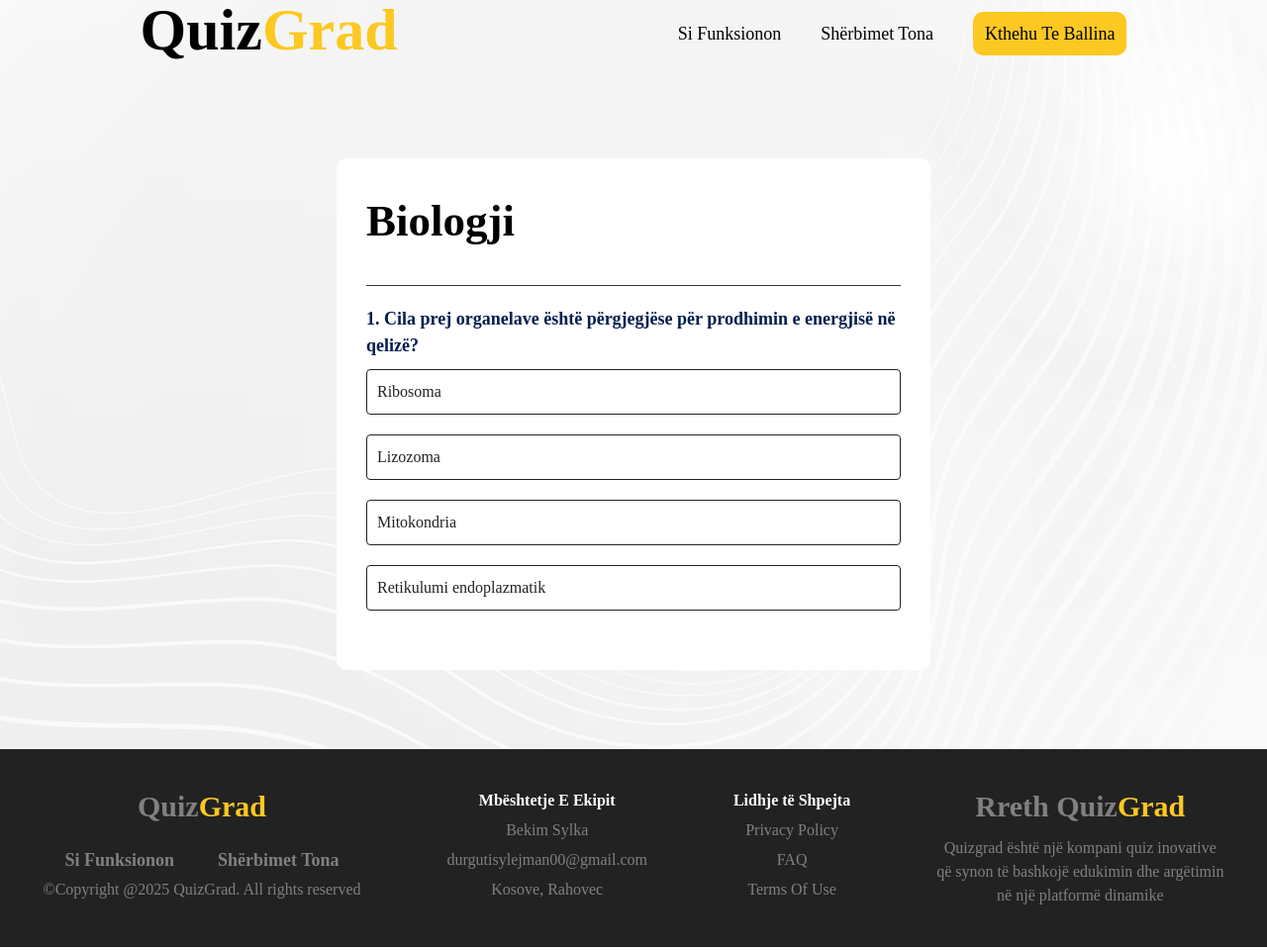
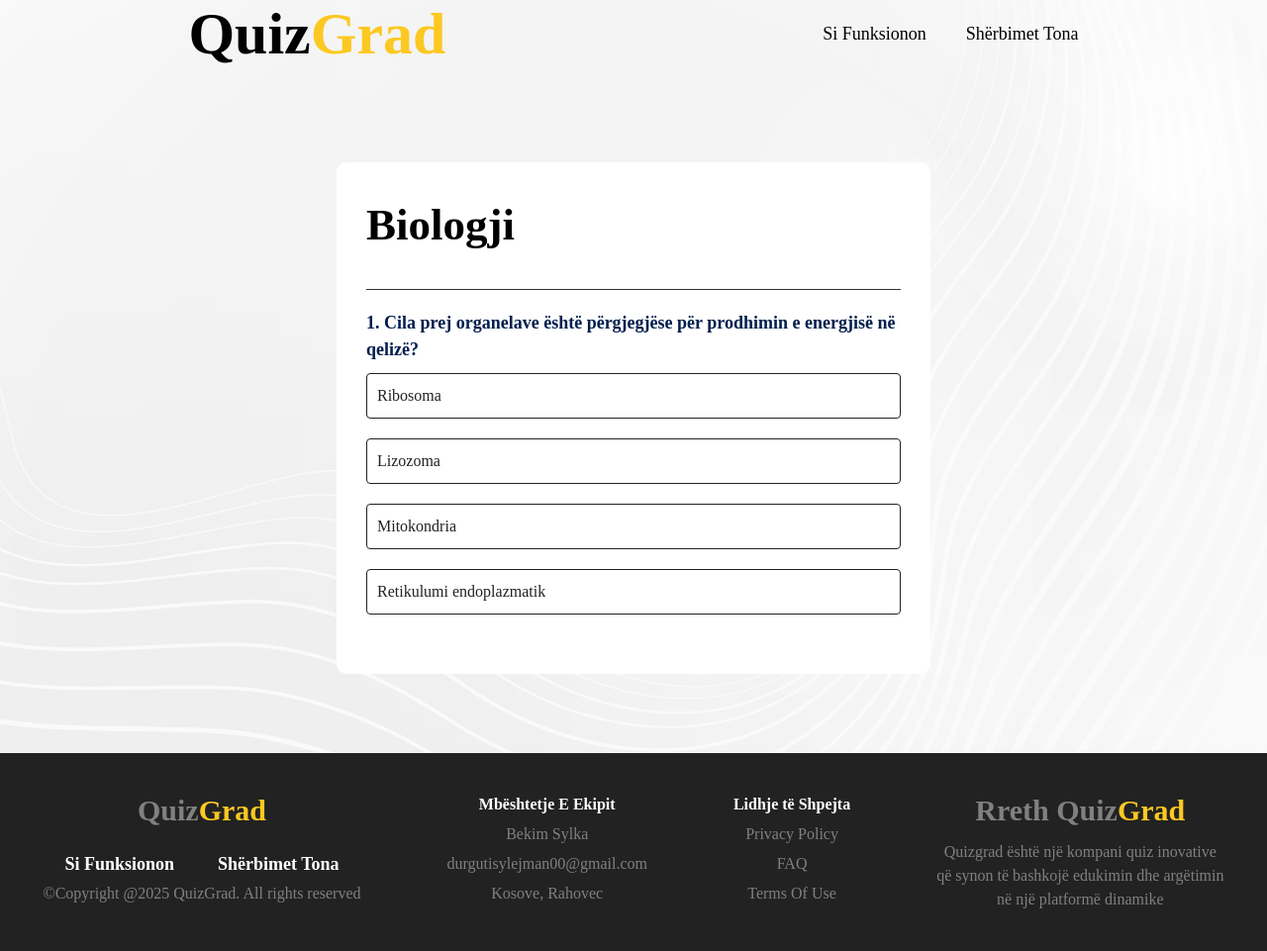
Before and after one commit to Sylejman540/Shkolla-Quiz, a plain HTML site: page Biologji/biologji.html in a window 1280 px wide. Shown: the whole page at 99% size. Drawn offline with nearby package versions, Linux system fonts and the light colour scheme.

Commit message:
Update biologji.html

```diff
--- a/Biologji/biologji.html
+++ b/Biologji/biologji.html
@@ -3,18 +3,18 @@
 <head>
     <meta charset="UTF-8">
     <meta name="viewport" content="width=device-width, initial-scale=1.0">
+    <link rel="icon" type="image/png" href="images/hat.png">
     <script src="https://unpkg.com/@tailwindcss/browser@4"></script>
-    <title>Document</title>
+    <title>Biologji</title>
     <link rel="stylesheet" href="biologji.css">
 </head>
 <body>
   <div class="flex justify-around md:ml-0 ml-5 md:mr-0 mr-5">
-    <h1 class="text-6xl font-bold text-center"><a href="javascript:void(0);" onclick="window.location.reload();">Quiz<span class="header-span">Grad</a></span></h1>
+    <h1 class="text-6xl font-bold text-center logo mt-1"><a href="/index.html">Quiz<span class="header-span">Grad</a></span></h1>
     <nav class="md:block hidden">
         <ul class="md:flex justify-around gap-10 mt-5 text-lg">
             <li><a href="/index.html#works">Si Funksionon</a></li>
             <li><a href="/index.html#services">Shërbimet Tona</a></li>
-            <li><a href="/index.html" class="home-btn p-3">Kthehu Te Ballina</a></li>
         </ul>
     </nav>
     <nav class="md:hidden">
@@ -34,7 +34,6 @@
       <ul id="menu-items" class="flex flex-col items-center space-y-4 mt-4 transform transition-all duration-300 opacity-0 pointer-events-none">
         <li><a href="/index.html#works">Si Funksionon</a></li>
         <li><a href="/index.html#services">Shërbimet Tona</a></li>
-        <li><a href="/index.html" class="home-btn p-1.5">Kthehu Te Ballina</a></li>
       </ul>
     </nav>
   </div>
@@ -71,7 +70,7 @@ burger.addEventListener('click', () => {
       <div class="grid left">
           <h1 class="text-3xl font-bold">Quiz<span class="header-span">Grad</span></h1>
           <div>
-            <ul class="md:flex justify-around mt-5 text-lg font-bold">
+            <ul class="md:flex justify-around mt-5 text-lg font-bold text-white">
               <li><a href="#works">Si Funksionon</a></li>
               <li><a href="#services">Shërbimet Tona</a></li>
           </ul>
```
